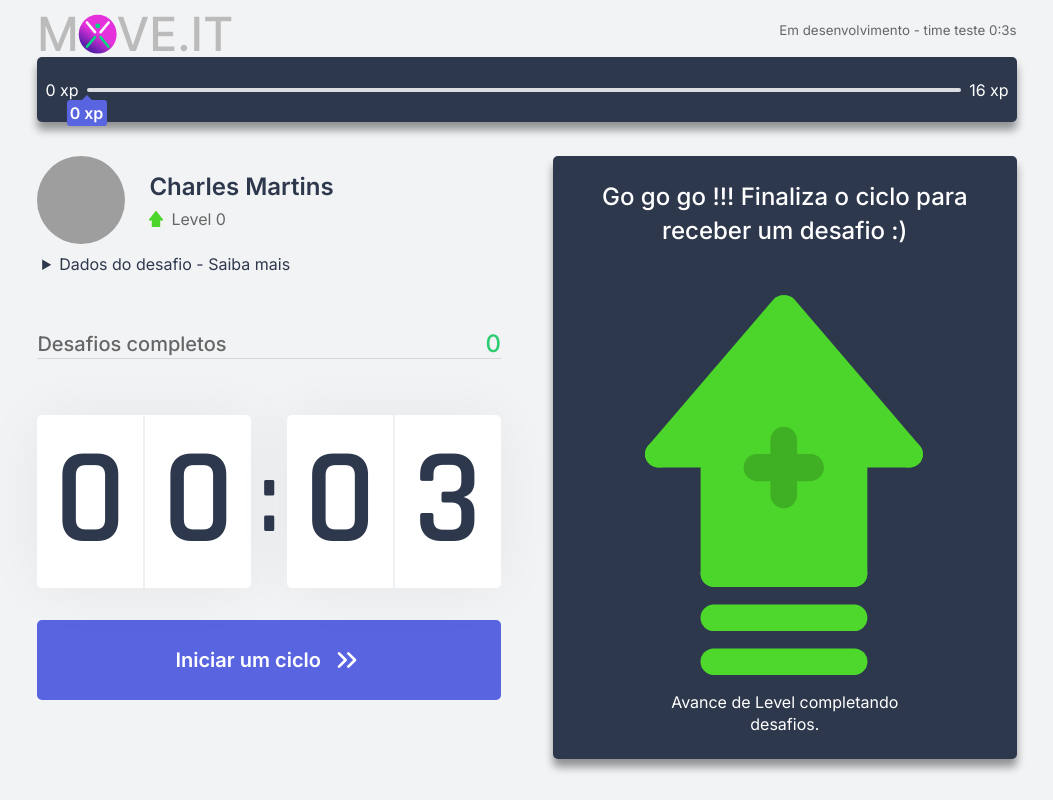
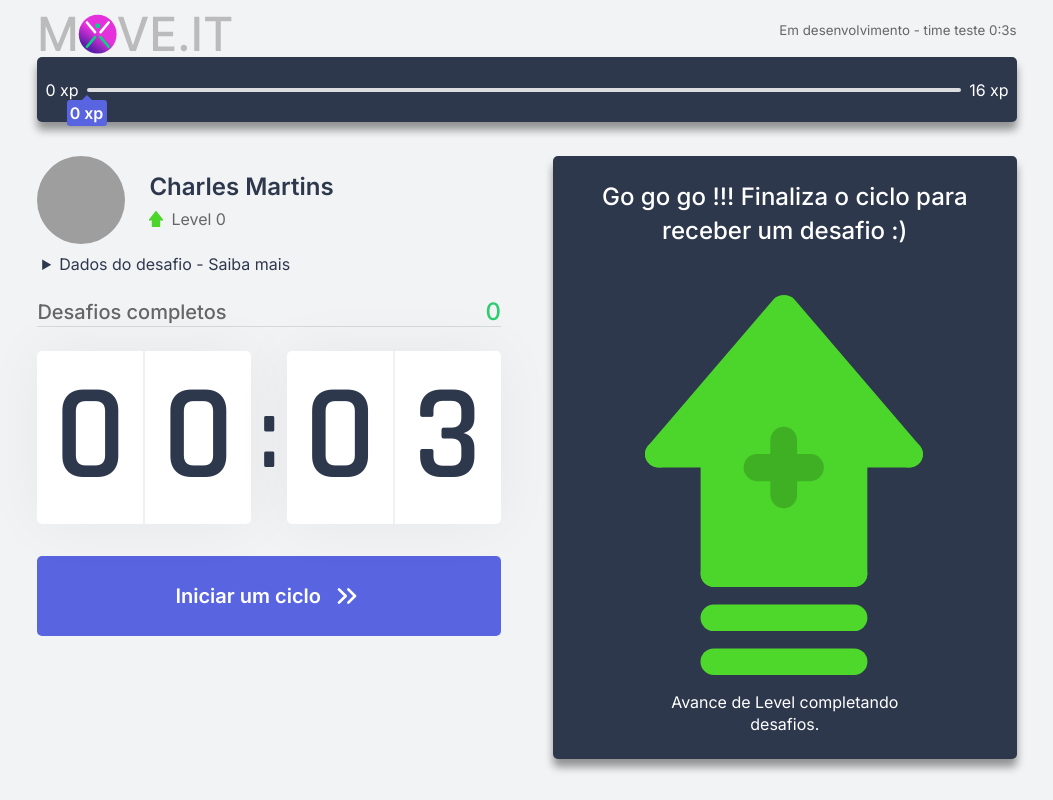
Before and after one commit to charles-mrt/nlw4-move.it, a Next.js app: page / in a window 1280 px wide. Shown: the whole page, without its empty margins (113-1166 px from the left). Built offline with nearby package versions, Linux system fonts and the light colour scheme; grey boxes are pictures that could not be loaded.

Commit message:
fixed margin

```diff
--- a/src/styles/components/CompletedChallenges.module.css
+++ b/src/styles/components/CompletedChallenges.module.css
@@ -1,5 +1,5 @@
 .challengesContainer {
-    margin: 3.5rem 0;
+    margin: 1.5rem 0;
     border-bottom: 1px solid #d7d8da;
     font-weight: 500;
 }
```
